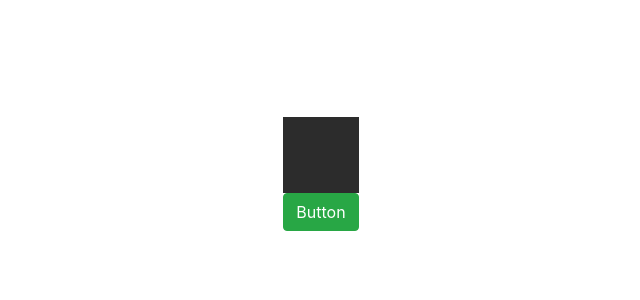
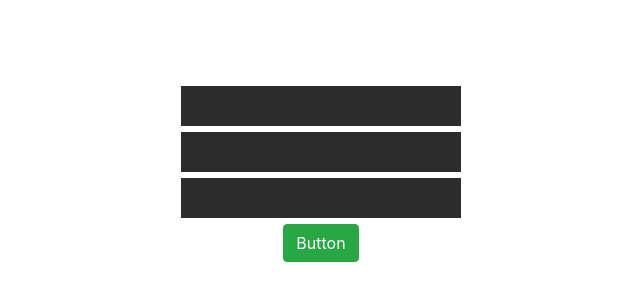
Before and after one commit to snmagn/simple-robot-simulator-js, a Nuxt app in the folder simple-robot-simulator-js/: page / in a window 1280 px wide. Shown: the part 226-526 px from the top of the page, without its empty margins (319-959 px from the left). Built offline with nearby package versions, Linux system fonts and the light colour scheme.

Commit message:
マップタイル表示

```diff
--- a/simple-robot-simulator-js/components/Map.vue
+++ b/simple-robot-simulator-js/components/Map.vue
@@ -1,15 +1,34 @@
 <template>
-  <map-tile></map-tile>
+  <div>
+    <div v-for="(line, index) in mapData" :key="index">
+      <div class="one-line" v-for="tile in mapData[index]" :key="tile">
+        <MapTile v-bind:type="tile"></MapTile>
+      </div>
+    </div>
+    <!-- <MapTile></MapTile> -->
+  </div>
 </template>
 
 <script>
 import MapTile from './MapTile.vue'
 export default {
   components: { MapTile },
-
+  props: {
+    mapData: {
+      type: Array,
+      required: false,
+      default: [
+        [1,1,1,1,1,1,1],
+        [1,1,1,1,1,1,1],
+        [1,1,1,1,1,1,1],
+      ],
+    },
+  },
 }
 </script>
 
 <style>
-
+.one-line {
+  display: inline-block;
+}
 </style>
--- a/simple-robot-simulator-js/components/MapTile.vue
+++ b/simple-robot-simulator-js/components/MapTile.vue
@@ -7,9 +7,9 @@
 export default {
   props: {
     type: {
-      type: String,
+      type: Number,
       required: false,
-      default: "Wall",
+      default: 1,
     }
   },
   computed: {
@@ -17,8 +17,8 @@ export default {
     bgColor: function () {
       // `this` は vm インスタンスを指します
       var bgColors = {
-        Wall: "rgb(44, 44, 44)",
-        Floor: "#eee",
+        1: "rgb(44, 44, 44)",
+        2: "#eee",
       }
       return {
         '--back-ground': bgColors[this.type],
@@ -30,9 +30,9 @@ export default {
 
 <style>
 .square{
-  position: relative;
-  width: 100%;
-  padding-top: 100%;
+  display: inline-block;
+  width: 40px;
+  height: 40px;
   background: var(--back-ground)
 }
 </style>
```
